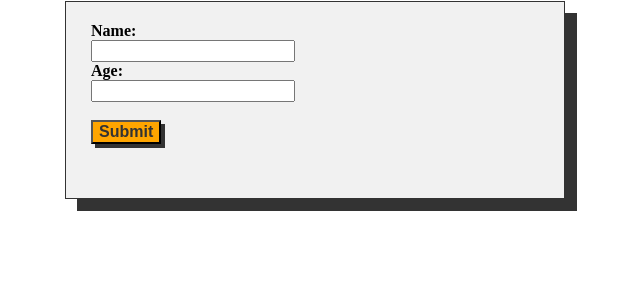
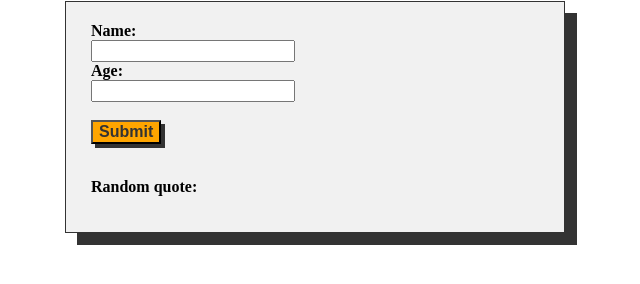
Before and after one commit to vickneee/personalized-message, a plain HTML site: page index.html in a window 1280 px wide. Shown: the part 166-450 px from the top of the page, without its empty margins (325-965 px from the left). Drawn offline with Linux system fonts and the light colour scheme.

Commit message:
Random Quotes added

```diff
--- a/index.html
+++ b/index.html
@@ -17,6 +17,7 @@
             <input type="text" id="age" name="age" required><br><br>
             <input onclick="displayMessage()" class="submit" type="submit" value="Submit"><br><br>
             <p id="message"></p>
+            <p id=>Random quote: </p>
             <p id="randomQuote"></p>
         </form>
     </div>
```
